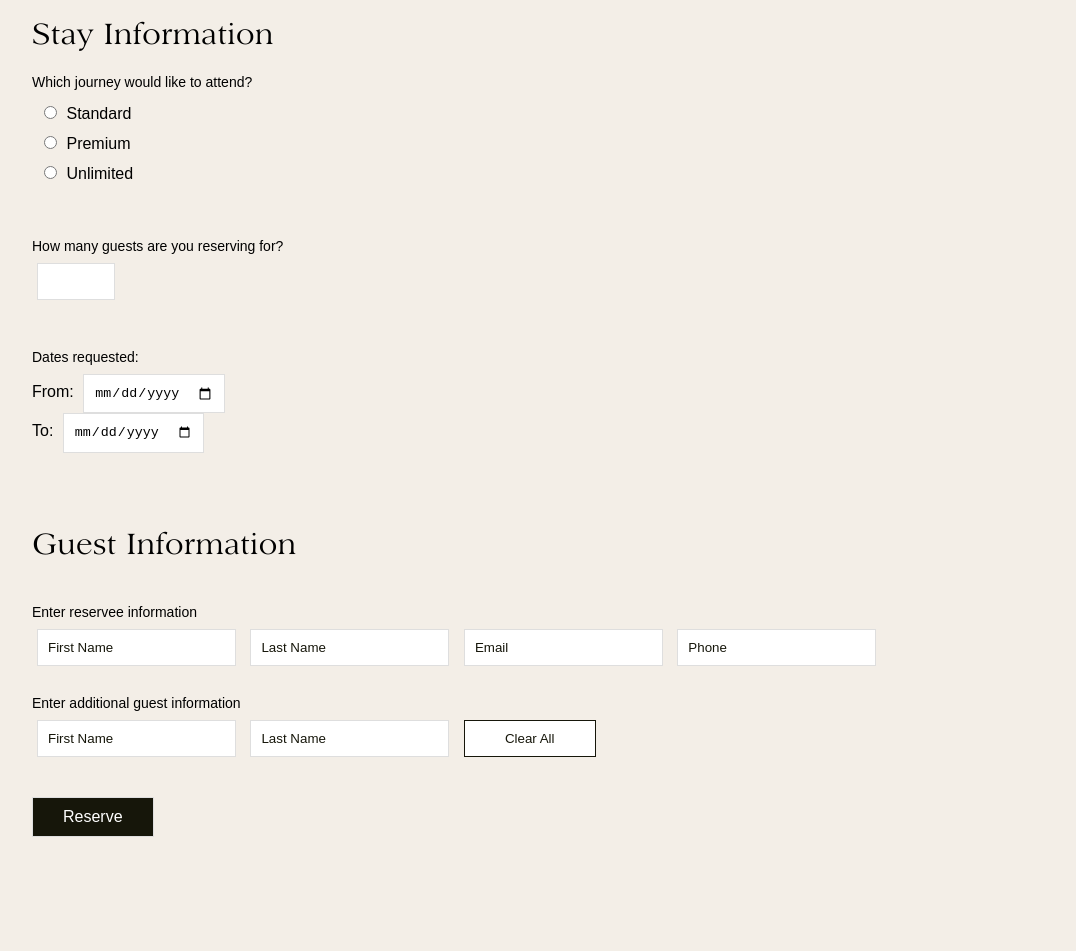
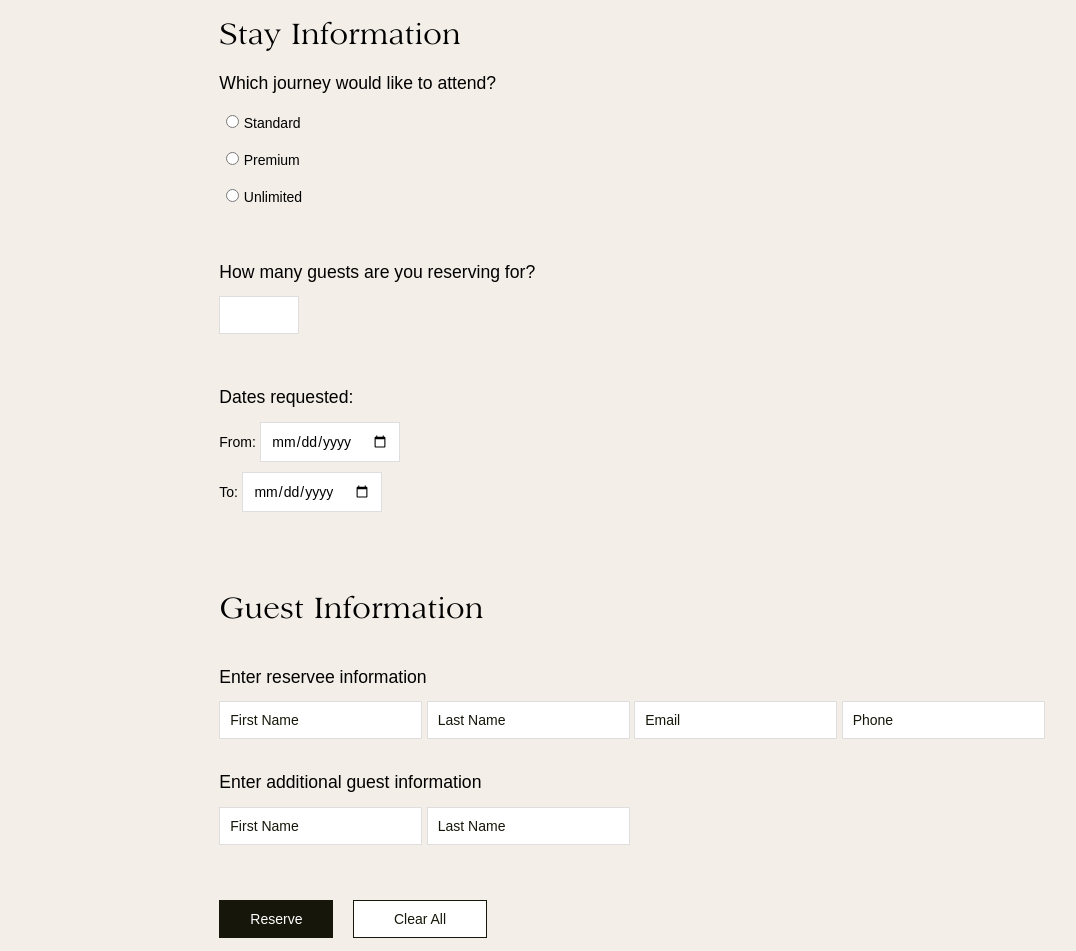
Before and after one commit to sgrivas/project2_grivas_sabrina, a plain HTML site: page reserve.html in a window 1280 px wide. Shown: the part 677-1628 px from the top of the page, without its empty margins (8-1084 px from the left). Drawn offline with nearby package versions, Linux system fonts and the light colour scheme; a web font is replaced by a local one.

Commit message:
reserve page styling

```diff
--- a/css/styles.css
+++ b/css/styles.css
@@ -63,11 +63,17 @@ h3{
 p,
 a,
 summary,
-li{
+li,
+input,
+label{
     font-family: commuters-sans, sans-serif;
     font-weight: 300;
     font-style: normal;
     font-size: 0.875em;
+}
+.input-section p,
+.reserve-form p{
+    font-size: 1.1em;
 }
 h1{
     color: white;
@@ -566,9 +572,9 @@ RESERVE PAGE SPECIFIC Styling
 .reserve-body{
     background-color: #F3EEE7;
     padding: 40px;
-}
-.reserve-form{
-    margin: 0 auto;
+    display: flex;
+    justify-content: center;
+    align-items: center;
 }
 .input-section{
     margin-bottom: 40px;
@@ -576,7 +582,7 @@ RESERVE PAGE SPECIFIC Styling
 }
 input{
     padding: 10px;
-    margin: 0px 5px;
+    margin: 5px 0;
     border: solid 1px #dedede;
 }
 .first-name,
@@ -606,38 +612,40 @@ input{
 .question{
     margin-top: 20px;
 }
-.reset{
-    display: inline;
+.submit{
+    margin: 40px 0;
 }
-.submit input{
+input[type=submit]{
     background: #16160a;
     color: white;
     padding: 10px 30px;
-    transition: .3s;
-    margin-top: 10px;
-    margin: 0 auto;
     text-align: center;
     font-family: commuters-sans, sans-serif;
-    font-size: 1em;
     transition: .3s;
-    margin: 40px 0px;
+    border: solid 1px #16160a;
+    margin-right: 15px;
 }
-.submit input:hover{
+input[type=submit]:hover{
+    border: solid 1px #8aa73d;
     background: #8aa73d;
     transition: .3s;
     color: white;
 }
-.reset input{
+input[type=reset]{
     border: solid 1px #16160a;
     background: white;
     color: #16160a;
     padding: 10px 40px;
     font-family: commuters-sans, sans-serif;
     transition: .3s;
+    margin: 10px 0;
 }
-.reset input:hover{
+input[type=reset]:hover{
+    border: solid 1px #16160a;
     background: #16160a;
     color: white;
+    padding: 10px 40px;
+    font-family: commuters-sans, sans-serif;
     transition: .3s;
 }
 .datepicker{
--- a/reserve.html
+++ b/reserve.html
@@ -129,12 +129,13 @@
                         <input type="text" name="req_lastname" id="lastname" placeholder="Last Name"/>
                     </div>
 
-                    <div class="reset input-section">
+                    <div class="submit input-section">
+                        <input type="submit" value="Reserve"/>
                         <input type="reset" value="Clear All"/>
                     </div>
 
-                    <div class="submit input-section">
-                        <input type="submit" value="Reserve"/>
+                    <div class="reset input-section">
+
                     </div>
                 </form>
             </section>
```
